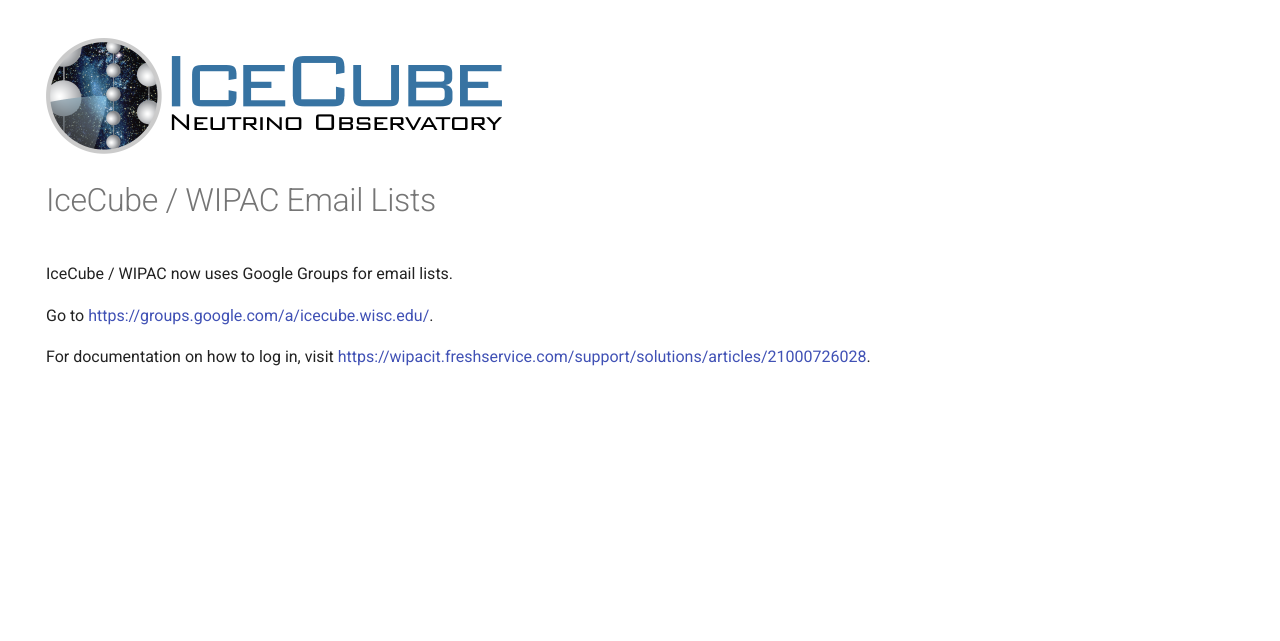
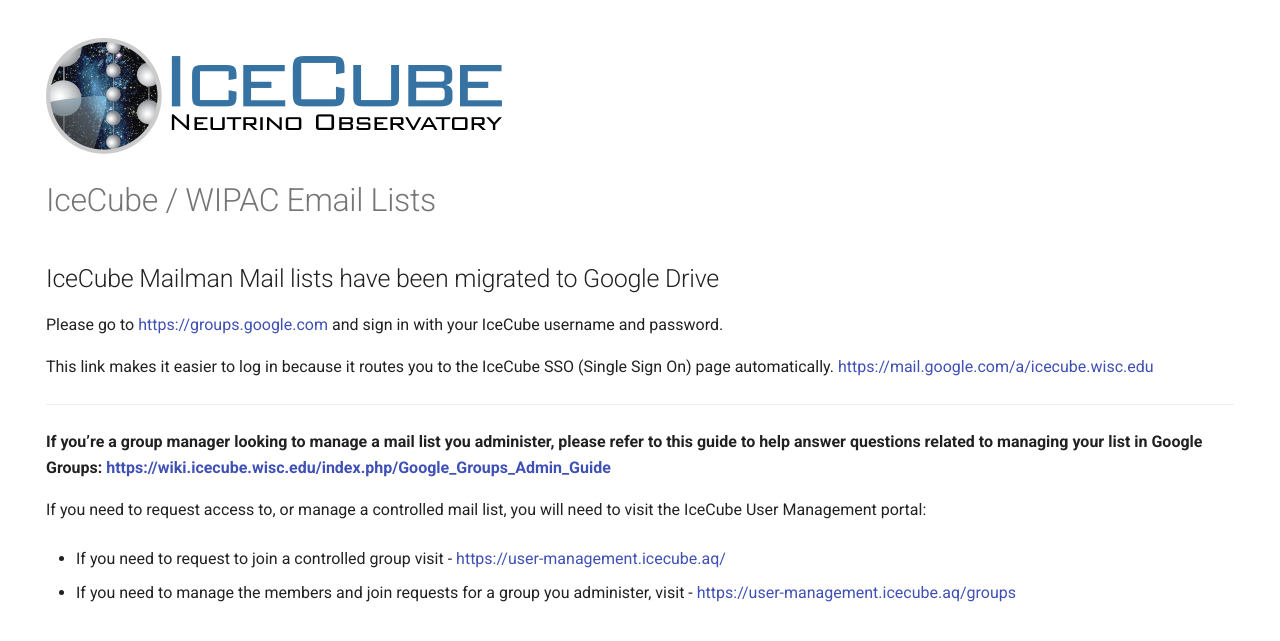
Before and after one commit to WIPACrepo/mailinglists_website, an MkDocs documentation site: the page built from docs/index.md, in a window 1280 px wide. Shown: the top 641 px of the page. Built offline with MkDocs 1.6.1 and Material for MkDocs 9.7.7, drawn with Linux system fonts in a browser that asks for light colours.

Commit message:
update from Karl

```diff
--- a/docs/index.md
+++ b/docs/index.md
@@ -8,8 +8,19 @@
 
 # IceCube / WIPAC Email Lists
 
-IceCube / WIPAC now uses Google Groups for email lists.
+## IceCube Mailman Mail lists have been migrated to Google Drive
 
-Go to [https://groups.google.com/a/icecube.wisc.edu/](https://groups.google.com/a/icecube.wisc.edu/).
+Please go to [https://groups.google.com](https://groups.google.com) and sign in with your IceCube username and password.
 
-For documentation on how to log in, visit [https://wipacit.freshservice.com/support/solutions/articles/21000726028](https://wipacit.freshservice.com/support/solutions/articles/21000726028).
+This link makes it easier to log in because it routes you to the IceCube SSO (Single Sign On) page automatically.
+[https://mail.google.com/a/icecube.wisc.edu](https://mail.google.com/a/icecube.wisc.edu)
+
+---
+
+**If you're a group manager looking to manage a mail list you administer, please refer to this guide to help answer questions related to managing your list in Google Groups: [https://wiki.icecube.wisc.edu/index.php/Google_Groups_Admin_Guide](https://wiki.icecube.wisc.edu/index.php/Google_Groups_Admin_Guide)**
+
+If you need to request access to, or manage a controlled mail list, you will need to visit the IceCube User Management portal:
+
+* If you need to request to join a controlled group visit - [https://user-management.icecube.aq/](https://user-management.icecube.aq/)
+
+* If you need to manage the members and join requests for a group you administer, visit - [https://user-management.icecube.aq/groups](https://user-management.icecube.aq/groups)
```
